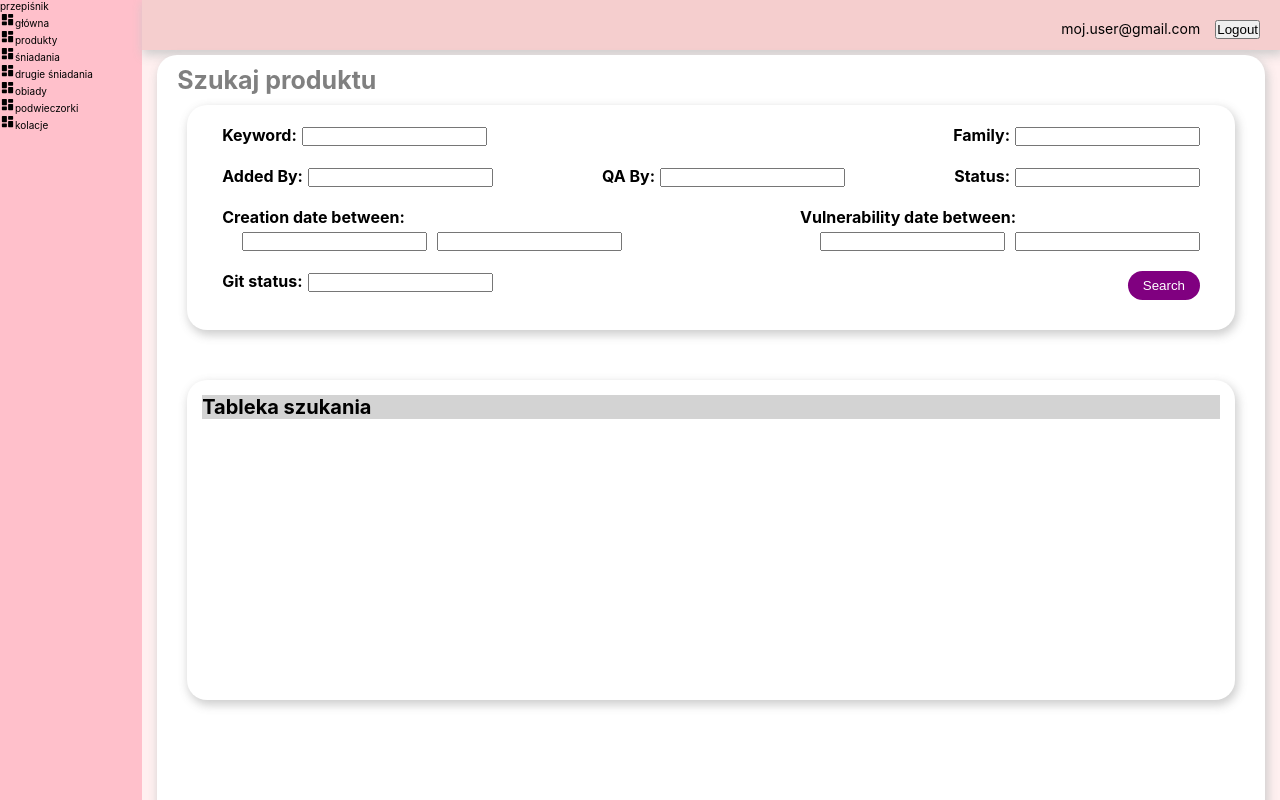
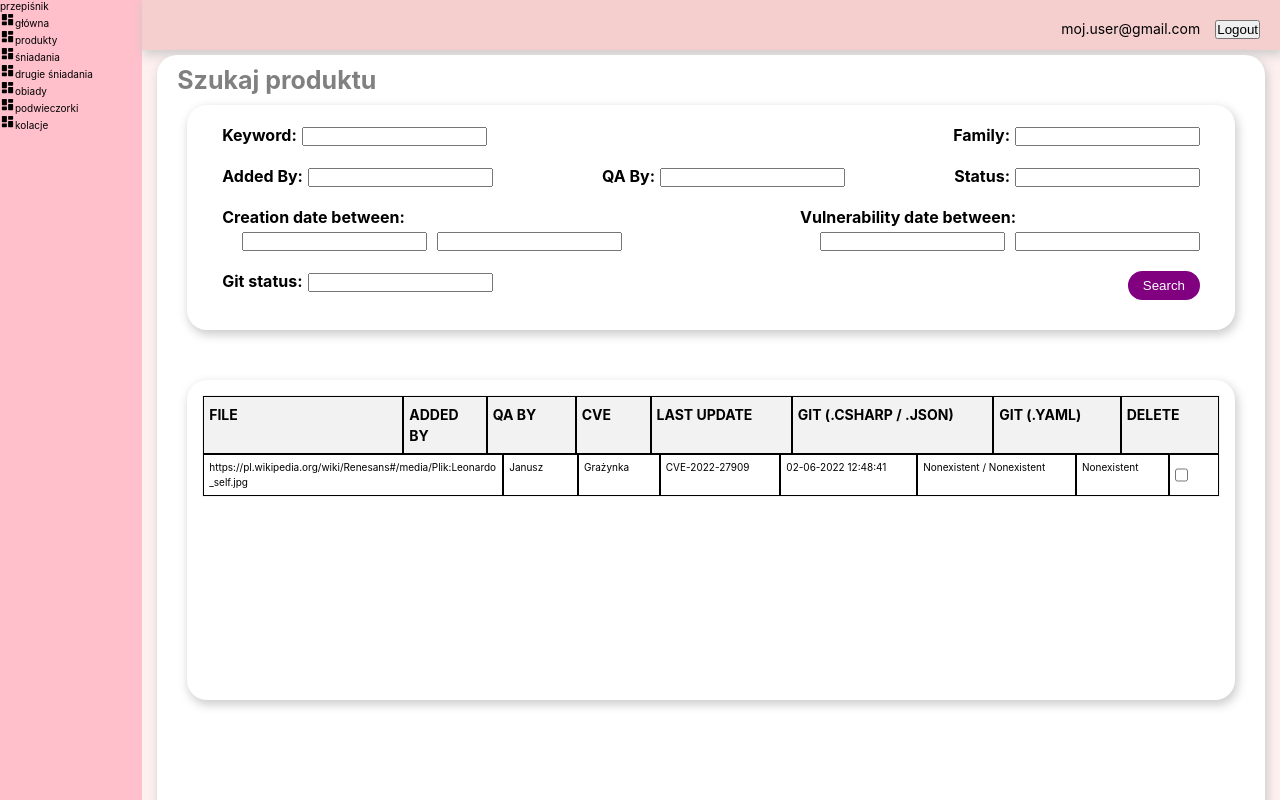
Before and after one commit to KTZgraph/przepisnik, a React (Create React App) app in the folder frontend/: page / in a window 1280 px wide. Shown: the top 800 px of the page. Built offline with nearby package versions, Linux system fonts and the light colour scheme.

Commit message:
wstepny wiersz tabelki

```diff
--- a/frontend/src/components/organisms/SearchElements/SearchTable.jsx
+++ b/frontend/src/components/organisms/SearchElements/SearchTable.jsx
@@ -3,7 +3,54 @@ import "./SearchTable.scss";
 const SearchTable = () => {
   return (
     <div className="search-table">
-      <h1>Tableka szukania</h1>
+      {/* nagłowek tabelki */}
+      <div className="table-row table-header">
+        <div className="table-row-item u-flex-grow2 row-item-file">file</div>
+        <div className="table-row-item row-item-added-by">added by</div>
+        <div className="table-row-item">QA By</div>
+        <div className="table-row-item">CVE</div>
+        <div className="table-row-item">Last Update</div>
+        <div className="table-row-item">GIT (.csharp / .json)</div>
+        <div className="table-row-item">GIT (.yaml)</div>
+        <div className="table-row-item">
+          Delete
+          {/* <button>Delete</button> */}
+        </div>
+      </div>
+      {/* wiersze tabelki */}
+      <div class="table-row">
+        <div
+          class="table-row-item u-flex-grow2 row-item-file"
+          data-header="file"
+        >
+          {/* https://pl.wikipedia.org/wiki/Renesans#/media/Plik:Leonardo_self.jpg */}
+          https://pl.wikipedia.org/wiki/Renesans#/media/Plik:Leonardo_self.jpg
+        </div>
+        <div class="table-row-item row-item-added-by" data-header="added by">
+          Janusz
+        </div>
+        <div class="table-row-item" data-header="QA By">
+          Grażynka
+        </div>
+        <div class="table-row-item" data-header="CVE">
+          CVE-2022-27909
+        </div>
+        <div class="table-row-item" data-header="Last Update">
+          02-06-2022 12:48:41
+        </div>
+        <div class="table-row-item" data-header="GIT (.csharp / .json)">
+          {/* Nonexistent / Nonexistent czerwone */}
+          Nonexistent / Nonexistent
+        </div>
+        <div class="table-row-item" data-header="GIT (.yaml)">
+          {/* Nonexistent / Nonexistent czerwone */}
+          Nonexistent
+        </div>
+        <div class="table-row-item" data-header="Delete">
+          {/* Nonexistent / Nonexistent czerwone */}
+          <input type="checkbox" id="delete" name="delete" />
+        </div>
+      </div>
     </div>
   );
 };
--- a/frontend/src/components/organisms/SearchElements/SearchTable.scss
+++ b/frontend/src/components/organisms/SearchElements/SearchTable.scss
@@ -1,3 +1,88 @@
 .search-table {
   background-color: pink;
+  display: flex;
+  flex-direction: column;
+  border: 1px solid #f2f2f2;
+  font-size: 1rem;
+  line-height: 1.5;
+  justify-content: space-between;
+
+  .table-header {
+    font-weight: 700;
+    background-color: lightblue;
+    font-size: 1.4rem;
+    text-transform: uppercase;
+  }
+
+  .table-row {
+    display: flex;
+    flex-flow: row nowrap;
+  }
+
+  // kolorowanie co drugiego wiersza
+  .table-row:nth-of-type(even) {
+    background-color: #ffffff;
+  }
+  .table-row:nth-of-type(odd) {
+    background-color: #f2f2f2;
+  }
+
+  .table-row-item {
+    display: flex;
+    flex-grow: 1;
+    padding: 0.5em 5px;
+    /* border: 1px solid #fff; */
+    word-break: break-word;
+    border: 1px solid black;
+  }
+
+  // minimalne szerokości kolumn
+  .row-item-file {
+    min-width: 200px;
+    max-width: 300px;
+  }
+
+  .row-item-added-by {
+    width: 50px;
+  }
+
+  .u-flex-grow1 {
+    flex-grow: 0.5;
+  }
+
+  .u-flex-grow2 {
+    flex-grow: 2.1;
+  }
+
+  .u-flex-grow3 {
+    flex-grow: 3;
+  }
+
+  .u-flex-grow4 {
+    flex-grow: 4;
+  }
+
+  .u-flex-grow5 {
+    flex-grow: 5;
+  }
+
+  .u-flex-grow6 {
+    flex-grow: 6;
+  }
+
+  .u-flex-grow7 {
+    flex-grow: 7;
+  }
+
+  .u-flex-grow8 {
+    flex-grow: 8;
+  }
+
+  .u-flex-grow9 {
+    flex-grow: 9;
+  }
+
+  .u-flex-grow10 {
+    flex-grow: 10;
+  }
 }
```
